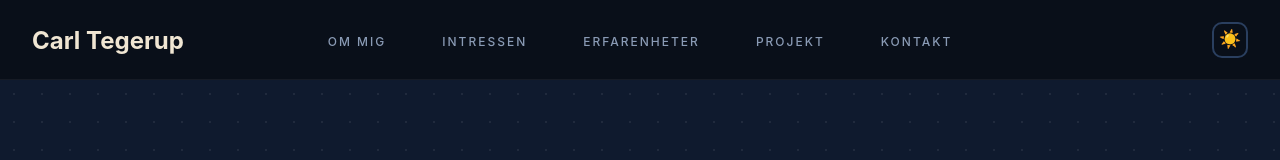
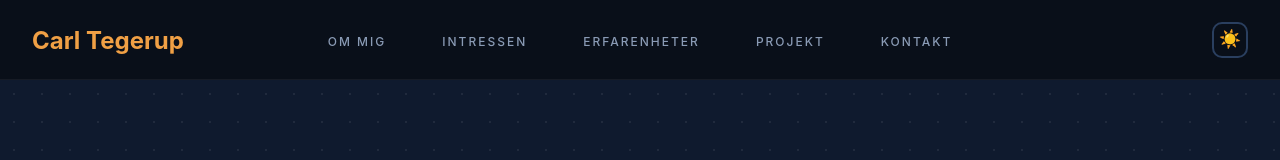
Before and after one commit to Nalldes/Portfolio, a React (Vite) app in the folder carl-tegerup-portfolio/: page / in a window 1280 px wide. Shown: the top 160 px of the page. Built offline with nearby package versions, Linux system fonts and the light colour scheme.

Commit message:
hover fix navbar

```diff
--- a/carl-tegerup-portfolio/src/styles/Navbar.css
+++ b/carl-tegerup-portfolio/src/styles/Navbar.css
@@ -24,7 +24,7 @@ nav h1 {
   transform: translateY(-50%);
   font-size: 1.5rem;
   font-weight: 700;
-  color: var(--text-primary);
+  color: var(--text-h1);
   margin: 0;
   cursor: pointer;
   transition:
@@ -72,7 +72,7 @@ nav ul a:hover::after {
 }
 
 nav h1:hover {
-  color: var(--text-primary);
+  color: var(--text-h1-hover);
 }
 
 .theme-toggle {
--- a/carl-tegerup-portfolio/src/styles/Variables.css
+++ b/carl-tegerup-portfolio/src/styles/Variables.css
@@ -8,6 +8,8 @@
   --border-subtle: rgba(255, 255, 255, 0.05);
   --text-primary: #f0e6d3;
   --text-secondary: #c5d4eb;
+  --text-h1: #f0a045;
+  --text-h1-hover: #f0e6d3;
   --text-muted: #8da3c7;
   --text-nav: #8a9bb5;
   --accent: #f0a045;
@@ -32,6 +34,8 @@
   --border-subtle: rgba(0, 0, 0, 0.08);
   --text-primary: #1a2a3a;
   --text-secondary: #3a4f6a;
+  --text-h1: #1a2a3a;
+  --text-h1-hover: #c97a10;
   --text-muted: #5a7090;
   --text-nav: #4a5f7a;
   --accent: #c97a10;
```
